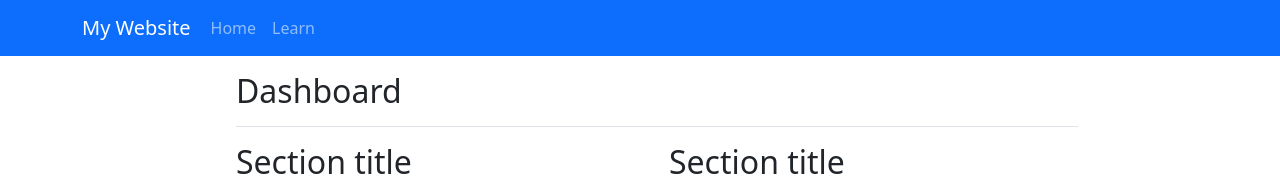
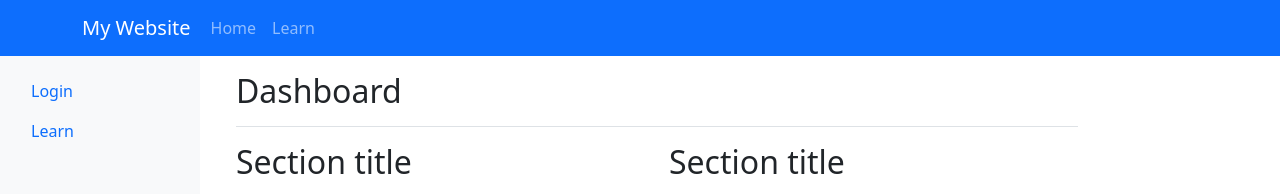
Before and after one commit to copterbuddy/angular-web, an Angular app: page /learningpage in a window 1280 px wide. Shown: the top 194 px of the page. Built offline with nearby package versions, Linux system fonts and the light colour scheme.

Commit message:
use learning module and add router to sharemodule

```diff
--- a/src/app/app-routing.module.ts
+++ b/src/app/app-routing.module.ts
@@ -1,11 +1,10 @@
 import { NgModule } from '@angular/core';
 import { RouterModule, Routes } from '@angular/router';
 import { LandingComponent } from './page/landing/landing.component';
-import { LearningComponent } from './page/learning/learning.component';
 
 const routes: Routes = [
   { path: '', component: LandingComponent },
-  { path: 'learningpage', component: LearningComponent },
+  { path: 'learningpage', loadChildren: () => import('./module/learning/learning.module').then(m => m.LearningModule) },
   { path: 'login', loadChildren: () => import('./module/login/login.module').then(m => m.LoginModule) }
 ];
 
--- a/src/app/page/learning/learning.component.html
+++ b/src/app/page/learning/learning.component.html
@@ -1,7 +1,7 @@
 <div class="container-fluid">
     <div class="row wrapper">
         <!-- Sidebar -->
-        <!-- <app-sidebar></app-sidebar> -->
+        <app-sidebar></app-sidebar>
 
         <!-- Content -->
         <main role="main" class="col-md-9 ml-sm-auto col-lg-10 px-4">
--- a/src/app/page/learning/learning.component.ts
+++ b/src/app/page/learning/learning.component.ts
@@ -1,4 +1,5 @@
 import { Component } from '@angular/core';
+import { SharedModule } from '../../shared/shared.module';
 
 @Component({
   selector: 'app-learning',
--- a/src/app/shared/components/login/login.component.html
+++ b/src/app/shared/components/login/login.component.html
@@ -3,3 +3,4 @@
 
     <p>login works!</p>
 </div>
+<router-outlet></router-outlet>
--- a/src/app/shared/components/sidebar/sidebar.component.html
+++ b/src/app/shared/components/sidebar/sidebar.component.html
@@ -3,6 +3,7 @@
         <ul class="nav flex-column">
             <li class="nav-item">
                 <a class="nav-link" routerLink="/login">Login</a>
+                <a class="nav-link" routerLink="/learningpage">Learn</a>
             </li>
         </ul>
     </div>
```
Also changed, not shown: src/app/app.module.ts (+5 -3 lines), src/app/module/learning/learning.module.ts (added, +22 -0 lines), src/app/shared/shared.module.ts (+6 -2 lines).
